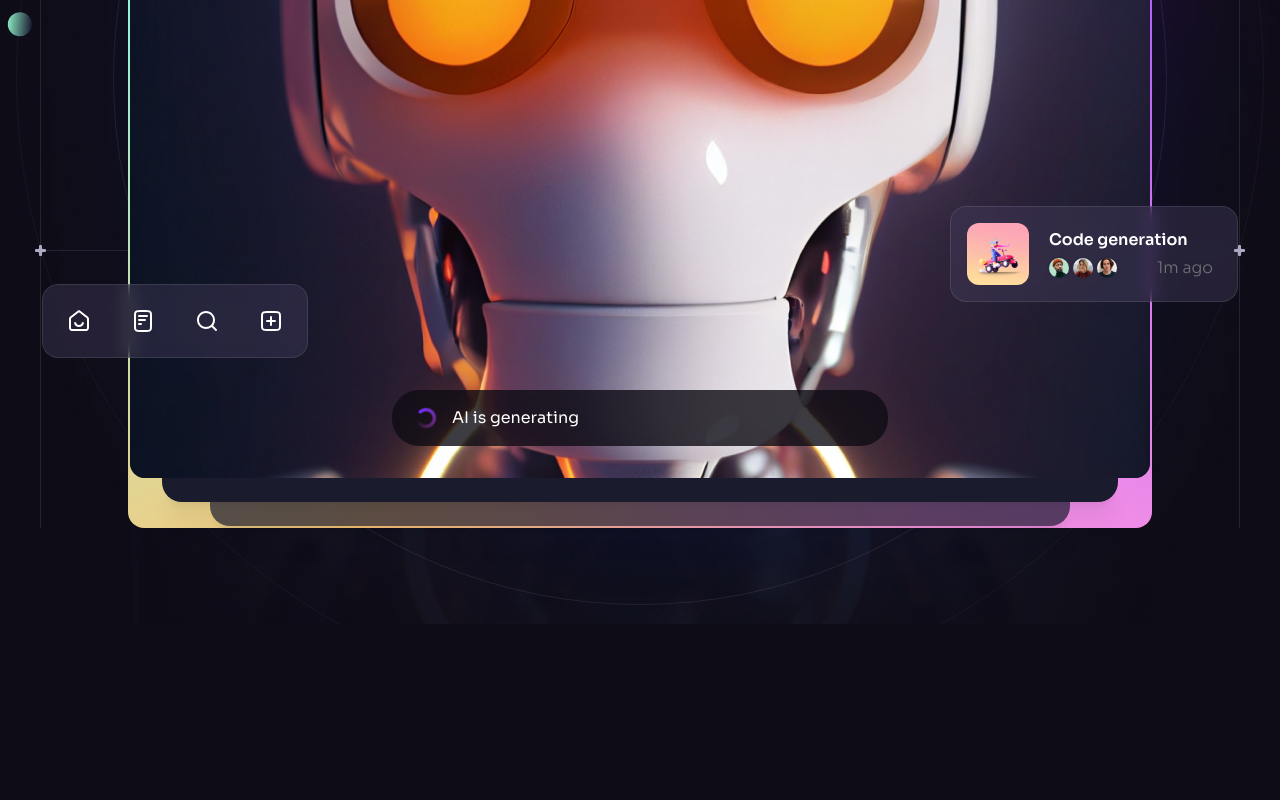
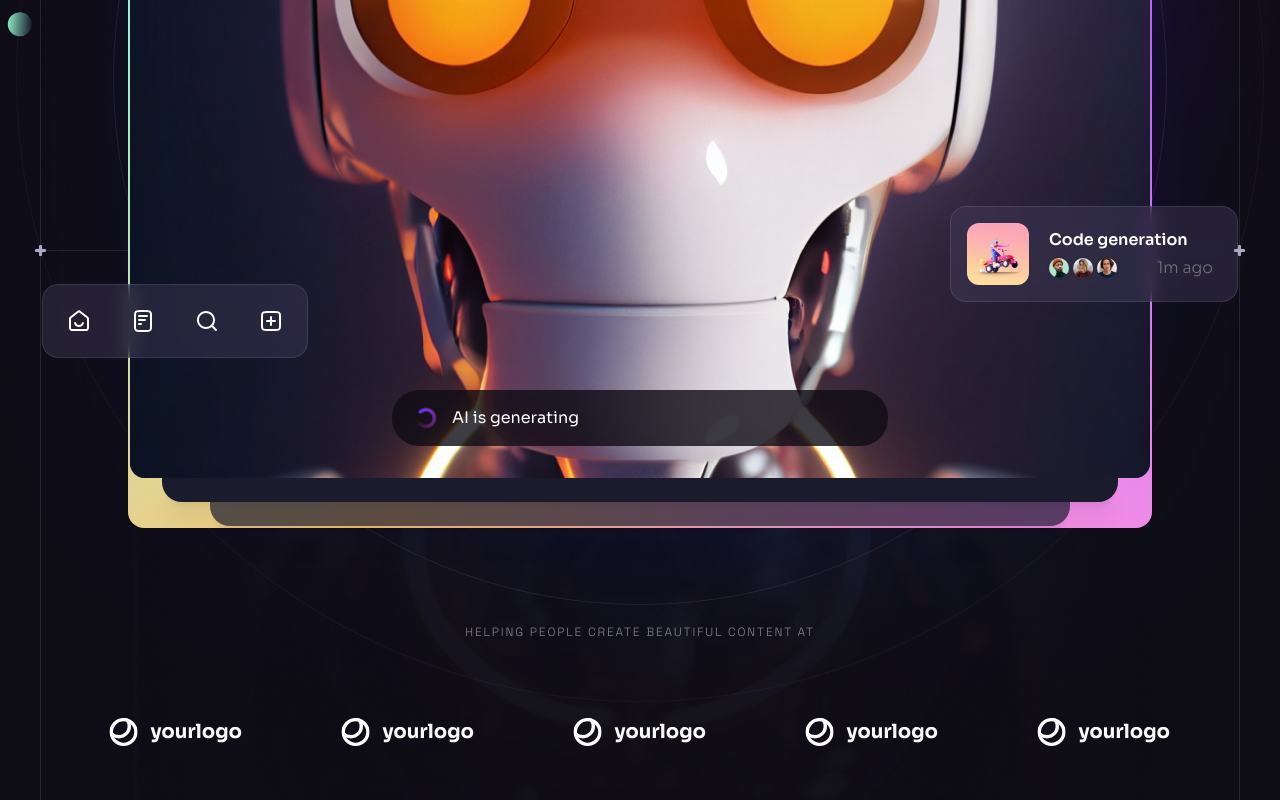
Before and after one commit to SyeddHassan/Brainwave, a React (Vite) app: page / in a window 1280 px wide. Shown: the part 634-1434 px from the top of the page. Before the commit the page ends 1258 px from the top, so only its background shows below. Built offline with nearby package versions, Linux system fonts and the light colour scheme.

Commit message:
company logos component is created and implemented in hero section

```diff
--- /dev/null
+++ b/src/components/CompanyLogos.jsx
@@ -0,0 +1,23 @@
+import { companyLogos } from "../constants";
+
+const CompanyLogos = ({ className }) => {
+  return (
+    <div className={className}>
+      <h5 className="tagline mb-6 text-center text-n-1/50">
+        Helping people create beautiful content at
+      </h5>
+      <ul className="flex">
+        {companyLogos.map((logo, index) => (
+          <li
+            className="flex items-center justify-center flex-1 h-[8.5rem]"
+            key={index}
+          >
+            <img src={logo} width={134} height={28} alt={logo} />
+          </li>
+        ))}
+      </ul>
+    </div>
+  );
+};
+
+export default CompanyLogos;
--- a/src/components/Hero.jsx
+++ b/src/components/Hero.jsx
@@ -10,7 +10,7 @@
 import { BackgroundCircles, BottomLine, Gradient } from "./design/Hero";
 import Generating from "./Generating";
 import Notification from "./Notification";
-// import CompanyLogos from "./CompanyLogos";
+import CompanyLogos from "./CompanyLogos";
 
 const Hero = () => {
   const parallaxRef = useRef(null);
@@ -98,7 +98,7 @@
           <BackgroundCircles />
         </div>
 
-        {/* <CompanyLogos className="hidden relative z-10 mt-20 lg:block" /> */}
+        <CompanyLogos className="hidden relative z-10 mt-20 lg:block" />
       </div>
 
       <BottomLine />
```
